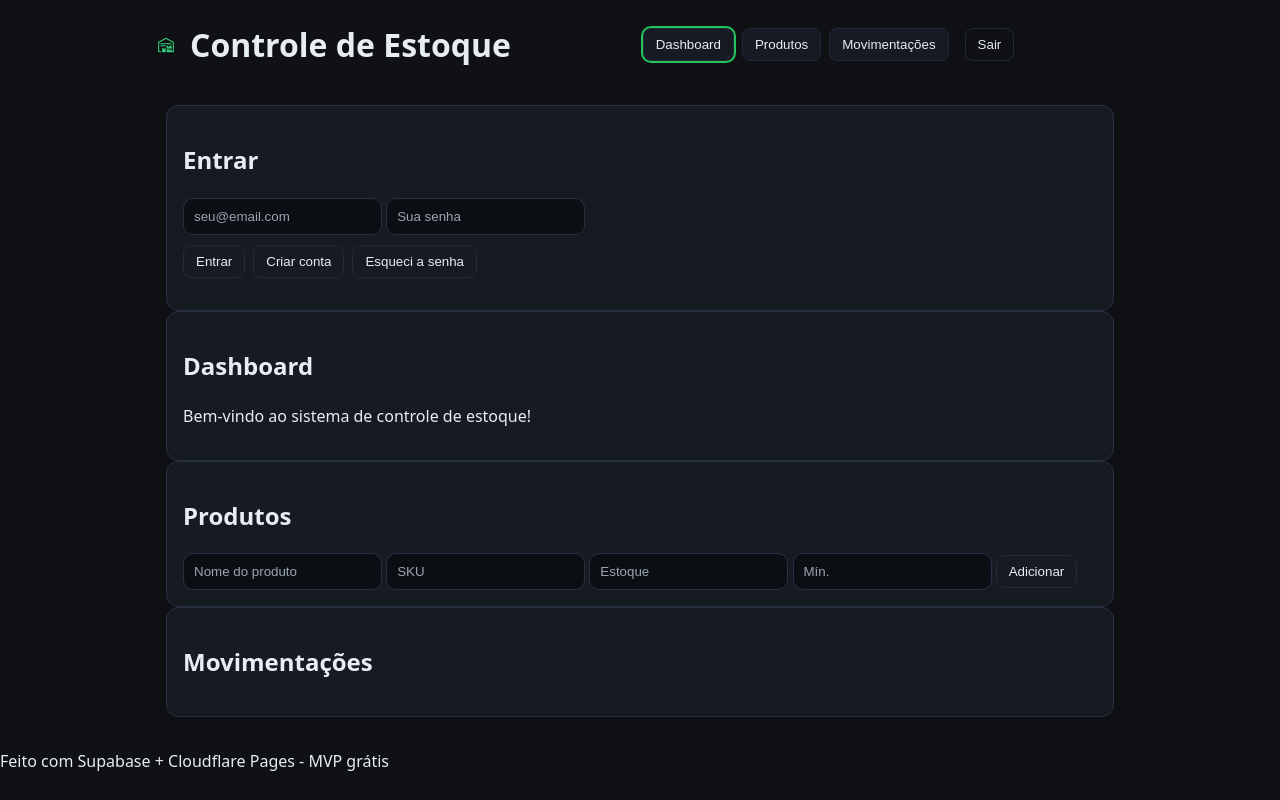
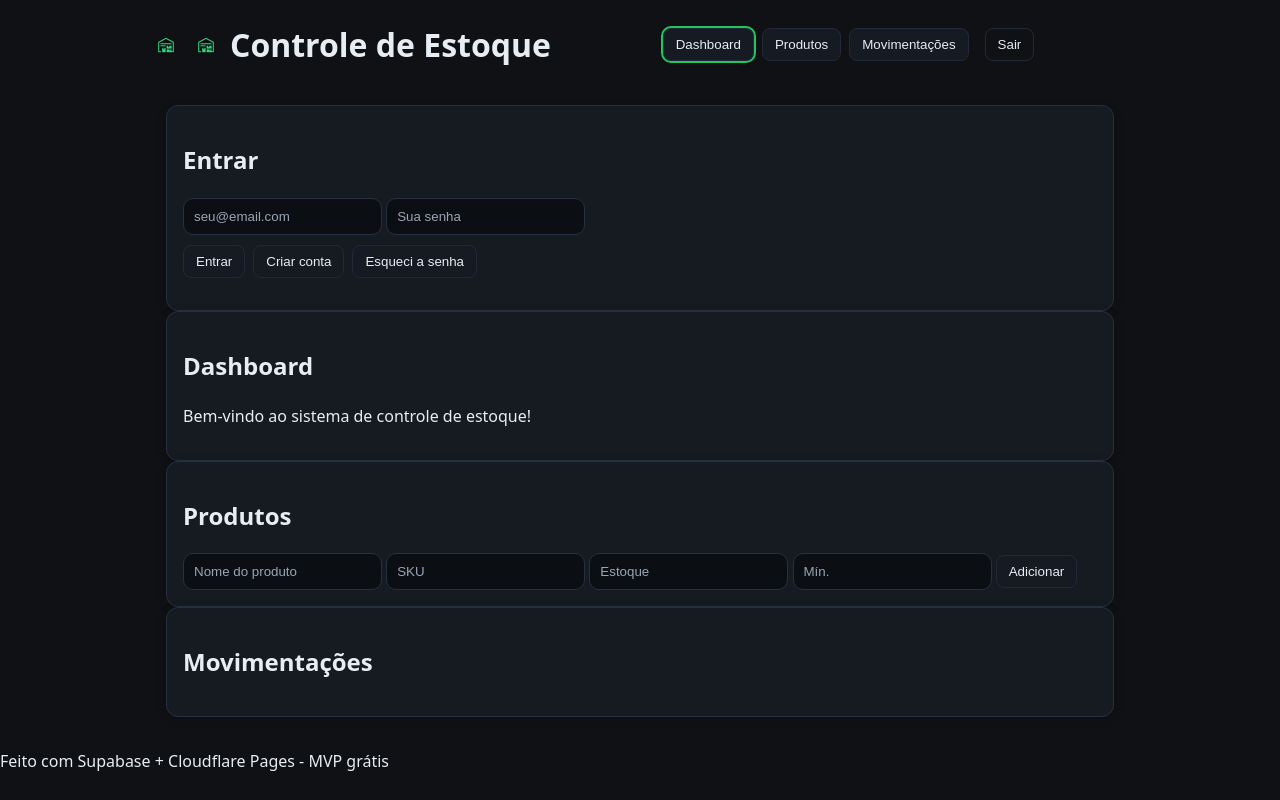
Before and after one commit to DDKproject/estoque-saas, a plain HTML site: page index.html in a window 1280 px wide. Drawn offline with Linux system fonts and the light colour scheme; a script that the page names is missing.

Commit message:
Update index.html

```diff
--- a/index.html
+++ b/index.html
@@ -11,7 +11,11 @@
 <header class="topbar">
   <h1 class="app-title">
     <img src="imagens/logo.png" alt="Logo" class="logo">
-    Controle de Estoque
+    <div class="app-title">
+  <img src="imagens/logo.png" alt="Logo" class="logo">
+  <span>Controle de Estoque</span>
+</div>
+
   </h1>
 
   <nav class="menu">
```
